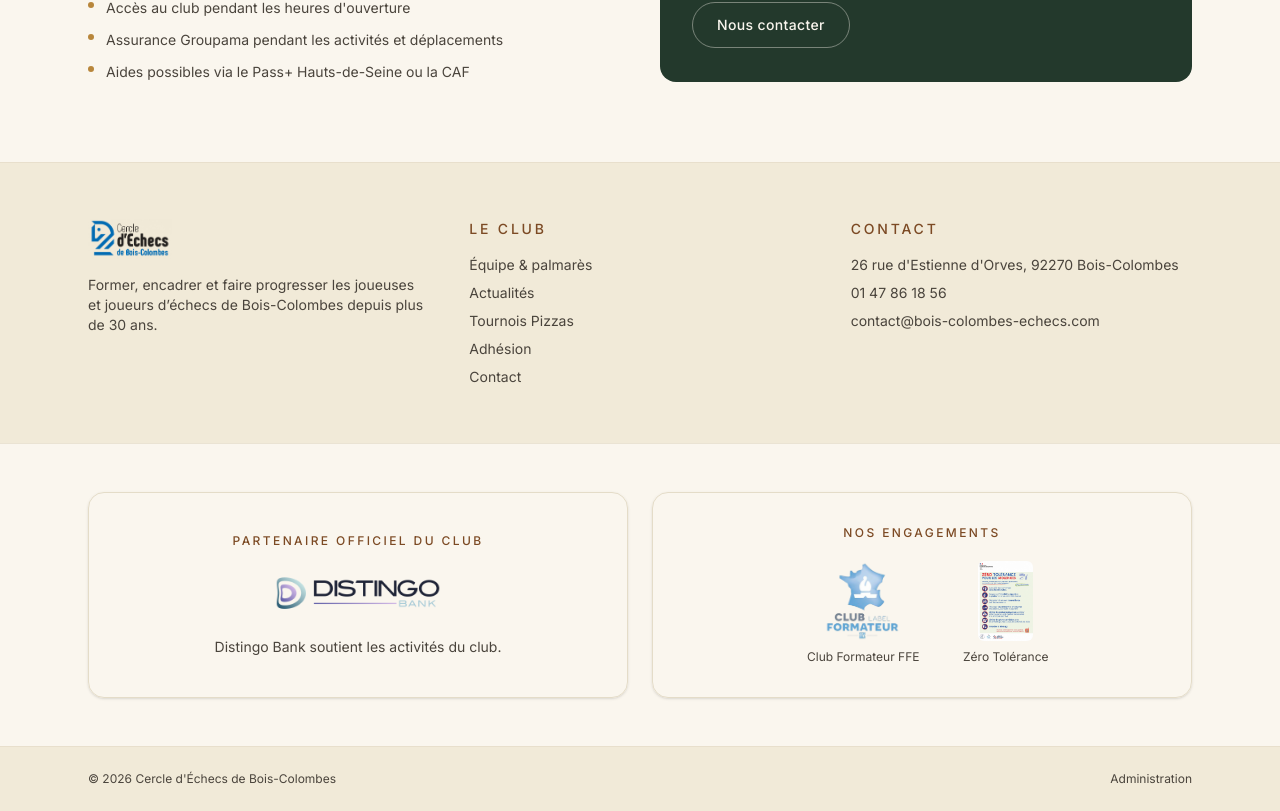
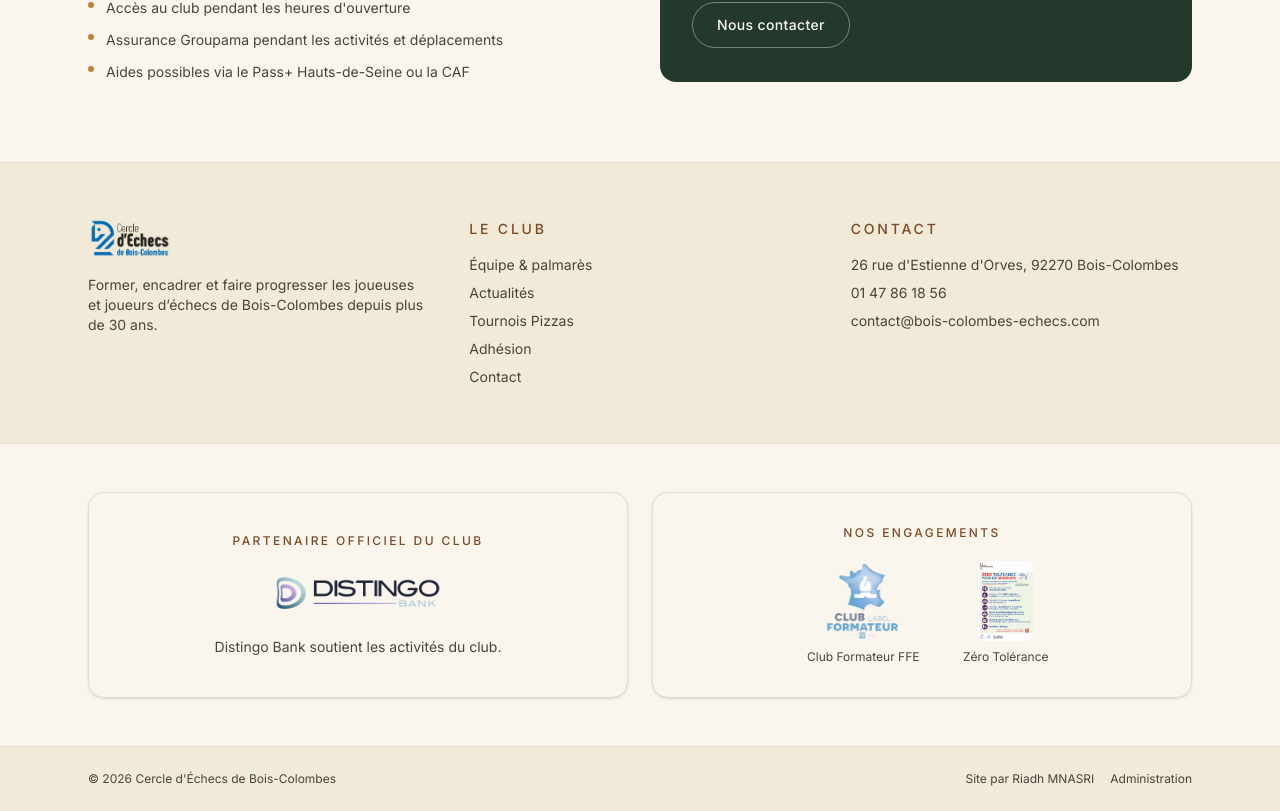
Before and after one commit to riadh-mnasri/bois-colombes-echecs, a Next.js app: page /nous-rejoindre in a window 1280 px wide. Shown: the part 2340-3151 px from the top of the page. Built offline with nearby package versions, Linux system fonts and the light colour scheme.

Commit message:
chore(footer): add site credit link to riadh-mnasri.pro

```diff
--- a/src/components/Footer.tsx
+++ b/src/components/Footer.tsx
@@ -76,9 +76,14 @@ export function Footer() {
       <div className="border-t border-line/70 py-6">
         <Container className="flex flex-col items-center gap-3 text-xs text-ink-soft sm:flex-row sm:justify-between">
           <p>&copy; {new Date().getFullYear()} {club.name}</p>
-          <Link href="/admin/login" className="hover:text-ink">
-            Administration
-          </Link>
+          <div className="flex items-center gap-4">
+            <a href="https://riadh-mnasri.pro" className="hover:text-ink">
+              Site par Riadh MNASRI
+            </a>
+            <Link href="/admin/login" className="hover:text-ink">
+              Administration
+            </Link>
+          </div>
         </Container>
       </div>
     </footer>
```
